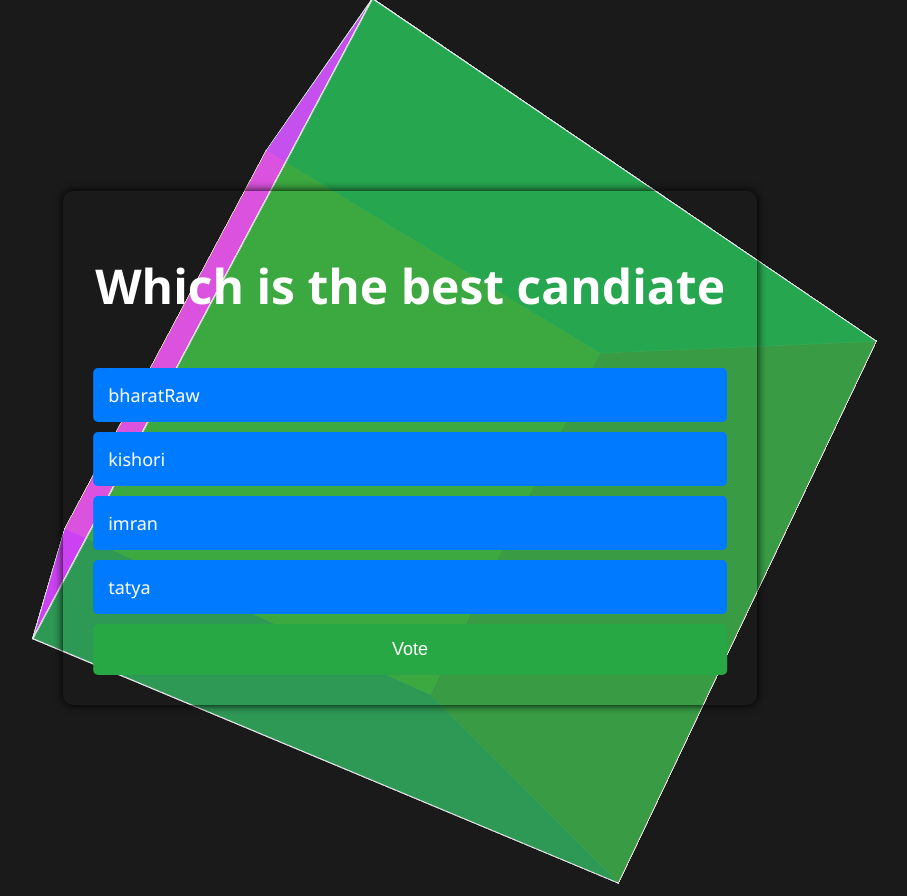
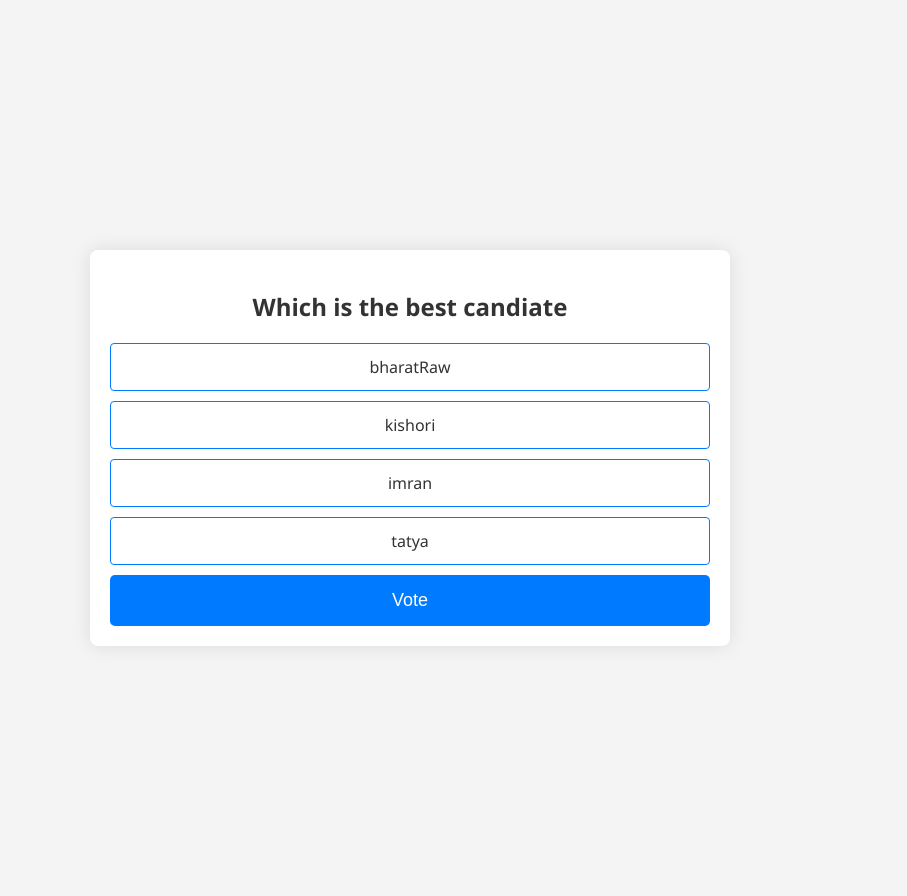
Before and after one commit to Bharatk003/Django_Projects, a Django app: page /3/ in a window 1280 px wide. Shown: the whole page, without its empty margins (230-1137 px from the left). Run offline with Django 5.2, Linux system fonts and the light colour scheme; data comes from the database, SQL or seed files in the repository; both versions use the stored data as it was after the commit.

Commit message:
change the css style

```diff
--- a/mysite/polls/templates/polls/detail.html
+++ b/mysite/polls/templates/polls/detail.html
@@ -4,104 +4,44 @@
 <head>
     <meta charset="UTF-8">
     <meta name="viewport" content="width=device-width, initial-scale=1.0">
-    <title>3D Form</title>
+    <title>Standard Webpage</title>
 
     <style>
         body {
             font-family: 'Segoe UI', Tahoma, Geneva, Verdana, sans-serif;
             margin: 0;
             padding: 0;
-            perspective: 1000px;
-            height: 100vh;
             display: flex;
             align-items: center;
             justify-content: center;
-            background-color: #1a1a1a;
+            min-height: 100vh;
+            background-color: #f4f4f4; /* Light background color */
         }
 
-        .cube-container {
-            position: relative;
-            width: 500px;
-            height: 500px;
-            transform-style: preserve-3d;
-            animation: rotate 10s infinite linear;
+        .container {
+            width: 80%;
+            max-width: 600px;
+            margin: 0 auto;
+            background-color: #fff;
+            padding: 20px;
+            border-radius: 8px;
+            box-shadow: 0 0 20px rgba(0, 0, 0, 0.1); /* Soft box shadow */
         }
 
-        .cube {
-            position: absolute;
-            width: 500px;
-            height: 500px;
-            transform-style: preserve-3d;
-        }
-
-        .face {
-            position: absolute;
-            width: 500px;
-            height: 500px;
-            background-color: #333;
-            border: 1px solid #fff;
-            opacity: 0.9;
-            display: flex;
-            align-items: center;
-            justify-content: center;
-            color: #fff;
-            font-size: 24px;
-        }
-
-        .face:nth-child(1) { transform: translateZ(250px) rotateY(180deg); background-color: #d847f5; }
-        .face:nth-child(2) { transform: rotateY(90deg) translateZ(250px) rotateY(180deg); background-color: #28a745; }
-        .face:nth-child(3) { transform: rotateY(180deg) translateZ(250px) rotateY(180deg); background-color: #dc3545; }
-        .face:nth-child(4) { transform: rotateY(-90deg) translateZ(250px) rotateY(180deg); background-color: #ffc107; }
-        .face:nth-child(5) { transform: rotateX(90deg) translateZ(250px) rotateY(180deg); background-color: #17a2b8; }
-        .face:nth-child(6) { transform: rotateX(-90deg) translateZ(250px) rotateY(180deg); background-color: #6610f2; }
-
-        @keyframes rotate {
-            0% { transform: rotateX(0) rotateY(0) rotateZ(0); }
-            100% { transform: rotateX(360deg) rotateY(360deg) rotateZ(360deg); }
-        }
-
-        .form-container {
-            position: absolute;
-            width: 100%;
-            height: 100%;
-            display: flex;
-            align-items: center;
-            justify-content: center;
-            transform: rotateY(180deg);
+        h1 {
+            color: #333; /* Dark text color */
+            text-align: center;
         }
 
         form {
-            background-color: transparent;
-            padding: 30px;
-            border-radius: 10px;
-            box-shadow: 0 0 10px rgba(0, 0, 0, 1);
-        }
-
-        h1 {
-            color: #ffffff;
-            margin-bottom: 30px;
-            text-align: center;
-        }
-
-        fieldset {
-            border: none;
-            padding: 0;
-            margin: 0;
-        }
-
-        legend {
-            font-size: 24px;
-            margin-bottom: 20px;
-            color: #28a745;
-            transform: rotateY(180deg);
+            margin-top: 20px;
         }
 
         label {
             display: block;
-            margin-bottom: 10px;
-            font-size: 18px;
-            color: #fff;
-            transform: rotateY(180deg);
+            margin-bottom: 8px;
+            font-size: 16px;
+            color: #333;
         }
 
         input[type="radio"] {
@@ -110,21 +50,23 @@
 
         input[type="radio"] + label {
             cursor: pointer;
-            padding: 15px;
-            border-radius: 5px;
-            background-color: #007bff;
-            color: #fff;
+            padding: 12px;
+            border: 1px solid #007bff; /* Blue border */
+            border-radius: 4px;
             display: block;
             margin-bottom: 10px;
             transition: background-color 0.2s ease;
+            text-align: center;
+            color: #333;
         }
 
         input[type="radio"]:checked + label {
-            background-color: #00438b;
+            background-color: #007bff; /* Blue background on selection */
+            color: #fff; /* White text on selection */
         }
-/* Add this CSS to your existing styles */
+
         input[type="submit"] {
-    background-color: #28a745;
+            background-color: #007bff; /* Blue background color */
             color: #fff;
             padding: 15px;
             font-size: 18px;
@@ -135,40 +77,40 @@
             display: block;
             width: 100%;
             margin-top: 10px;
-    transform: scaleX(-1); /* Flip horizontally */
         }
 
         input[type="submit"]:hover {
-    background-color: #218838;
-    transform: scaleX(-1);
+            background-color: #0056b3; /* Darker shade on hover */
         }
-
 
         p {
             text-align: center;
             color: #dc3545;
             margin-top: 15px;
         }
+
+        /* Media Queries for Responsive Design */
+
+        @media (max-width: 768px) {
+            .container {
+                width: 90%;
+            }
+        }
+
+        @media (max-width: 480px) {
+            input[type="submit"] {
+                font-size: 16px;
+            }
+        }
     </style>
 </head>
 
 <body>
-    <div class="cube-container">
-        <div class="cube">
-            <div class="face"></div>
-            <div class="face"></div>
-            <div class="face"></div>
-            <div class="face"></div>
-            <div class="face"></div>
-            <div class="face"></div>
-        </div>
-    </div>
-
-    <div class="form-container">
+    <div class="container">
         <form action="{% url 'polls:vote' question.id %}" method="post">
             {% csrf_token %}
-            <fieldset>
-                <legend><h1>{{ question.question_text }}</h1></legend>
+            <center><label><strong><h2>{{ question.question_text }}</h2></strong></label></center>
+
             {% if error_message %}
                 <p><strong>{{ error_message }}</strong></p>
             {% endif %}
@@ -177,7 +119,6 @@
                 <label for="choice{{ forloop.counter }}">{{ choice.choice_text }}</label>
             {% endfor %}
             <input type="submit" value="Vote">
-            </fieldset>
         </form>
     </div>
 </body>
```
Also changed, not shown: mysite/polls/templates/polls/index.html (+10 -10 lines), mysite/polls/templates/polls/results.html (+11 -29 lines), mysite/db.sqlite3, mysite/mysite/settings.py (line endings or trailing spaces). Lines whose indentation alone changed are shown as unchanged.
